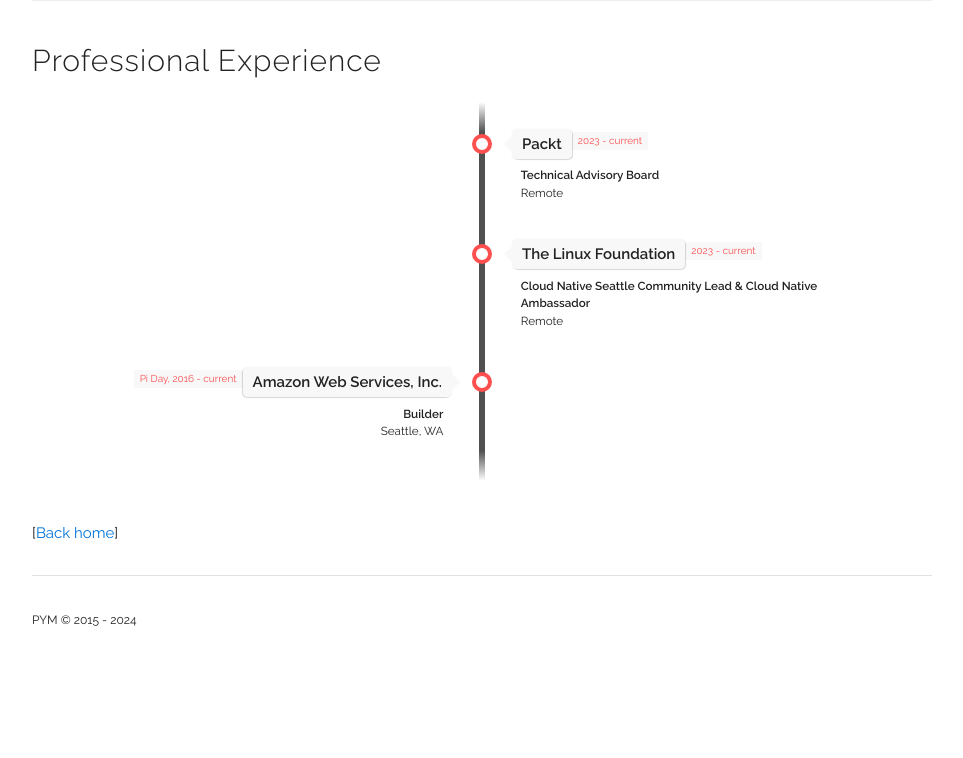
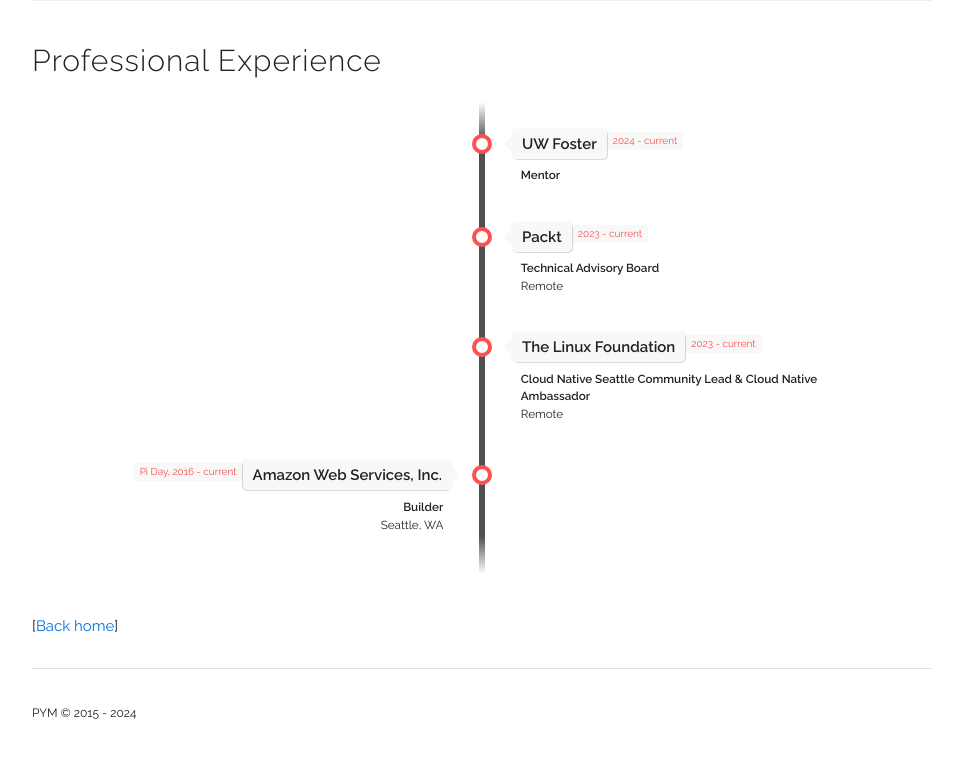
Before and after one commit to gfw001/gfw001.github.io, a Jekyll site: the page professional.html, which Jekyll copies as it is, in a window 1280 px wide. Shown: the top 758 px of the page, without its empty margins (158-1121 px from the left). Built offline with Jekyll 4.4.1, drawn with Linux system fonts in a browser that asks for light colours.

Commit message:
Update professional.html

```diff
--- a/professional.html
+++ b/professional.html
@@ -89,6 +89,17 @@
 
   <!-- The Timeline -->
   <ul class="timeline">
+    <li>
+
+      <div class="direction-r">
+
+        <div class="flag-wrapper">
+          <span class="flag">UW Foster</span>
+          <span class="time-wrapper"><span class="time">2024 - current</span></span>
+        </div>
+        <div class="desc"><b>Mentor</b> <br/> </div>
+      </div>
+    </li>
 
     <li>
 
```
